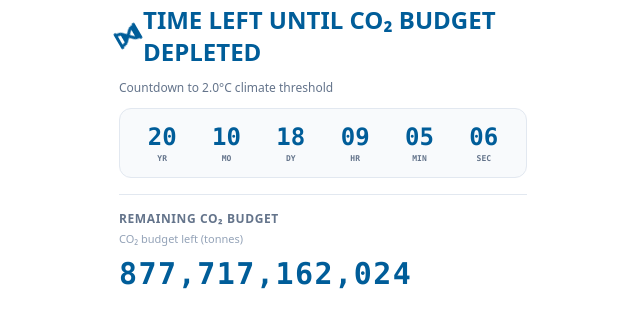
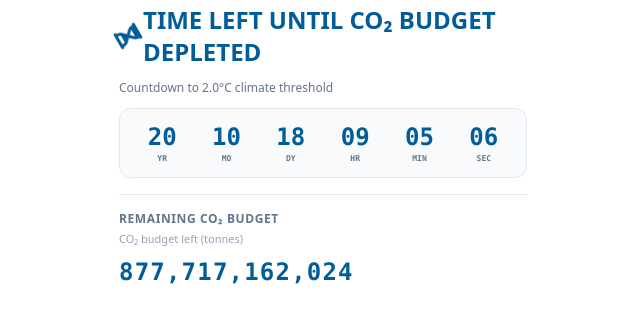
Before and after one commit to sys-sanbano/spiraxsarco, a plain HTML site: page index.html in a window 1280 px wide. Shown: the whole page, without its empty margins (317-957 px from the left). Drawn offline with nearby package versions, Linux system fonts and the light colour scheme.

Commit message:
index.html

```diff
--- a/index.html
+++ b/index.html
@@ -65,7 +65,7 @@
                 <div class="relative z-10 border-t border-slate-200 pt-4">
                     <p class="text-xs text-slate-500 mb-1 uppercase font-bold tracking-wider">Remaining CO₂ Budget</p>
                     <p class="text-[11px] text-slate-400 mb-2">CO₂ budget left (tonnes)</p>
-                    <p id="co2-budget" class="text-3xl font-black text-[#005D99] font-mono tracking-wider">
+                    <p id="co2-budget" class="text-2xl font-black text-[#005D99] font-mono tracking-wider">
                         000,000,000,000
                     </p>
                 </div>
```
